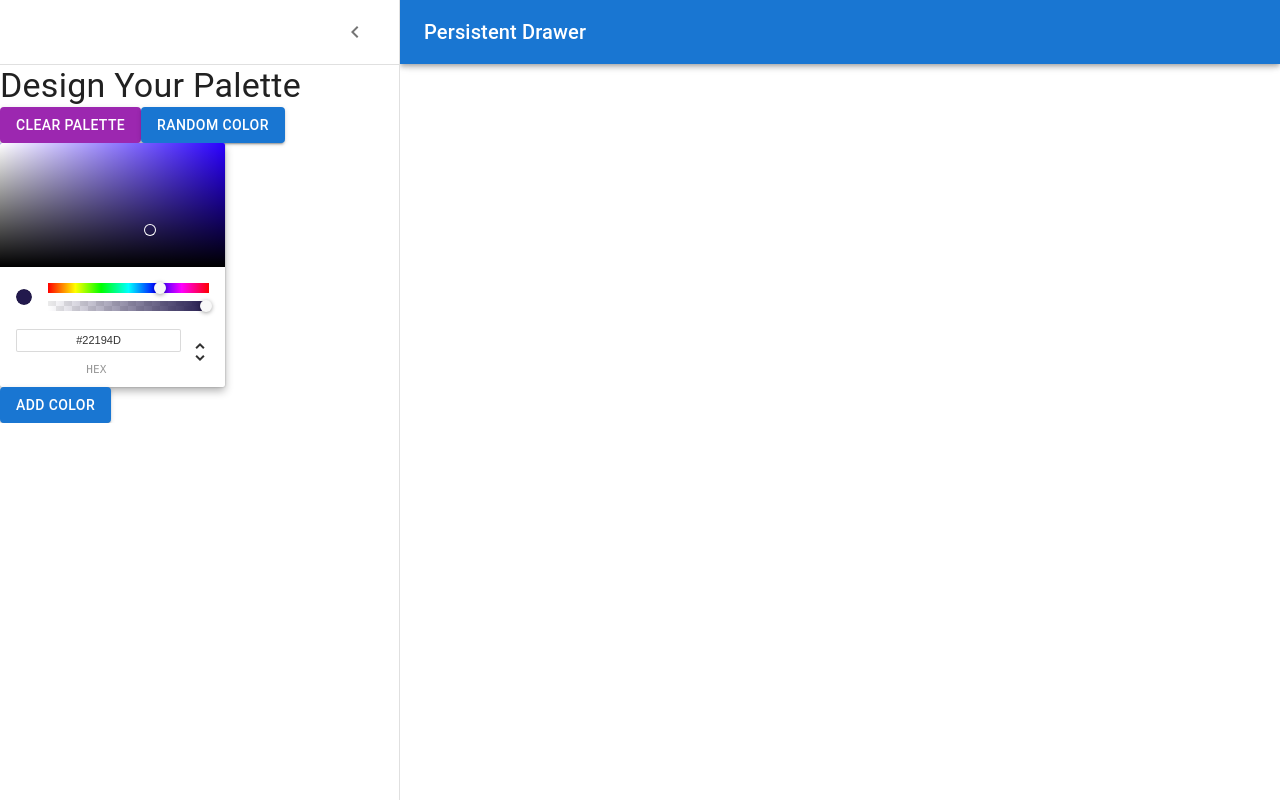
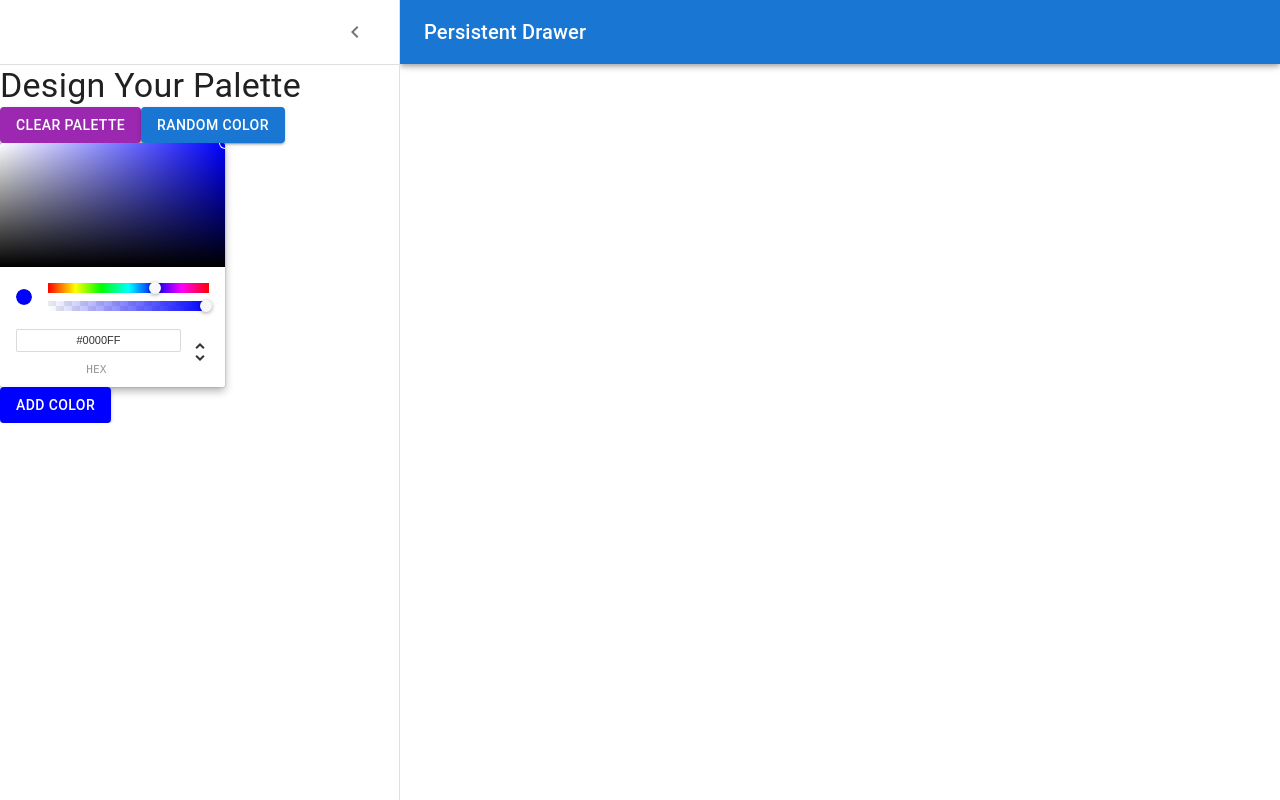
Before and after one commit to AdrianKusek/react-colors, a React (Create React App) app: page /pallete/new in a window 1280 px wide. Both pictures are taken after a click on the button "open drawer". Built offline with nearby package versions, Linux system fonts and the light colour scheme.

Commit message:
connect colorpicker to button

```diff
--- a/package.json
+++ b/package.json
@@ -14,6 +14,7 @@
     "rc-slider": "^11.1.5",
     "react": "^18.3.1",
     "react-color": "^2.19.3",
+    "react-colorful": "^5.6.1",
     "react-copy-to-clipboard": "^5.1.0",
     "react-dom": "^18.3.1",
     "react-router-dom": "^6.26.2",
--- a/src/App.js
+++ b/src/App.js
@@ -5,6 +5,7 @@ import { Routes, Route, useParams } from 'react-router-dom';
 import PalleteList from "./PalleteList";
 import SingleColorPalette from "./SingleColorPalette";
 import NewPaletteForm from "./NewPaletteForm";
+
 
 function App() {
   function findPallete(id){
@@ -27,6 +28,8 @@ function App() {
   return (
     <Routes>
 
+
+
         <Route path="/" element={<PalleteList pallets={seedColors}/>}  />
         <Route path="/pallete/:id" element={ <PalleteWithId/>} />
         <Route path="/pallete/:paletteId/:colorId" element={ <SingleColorPalleteWithId/>} />
--- a/src/NewPaletteForm.js
+++ b/src/NewPaletteForm.js
@@ -1,17 +1,33 @@
-import React from 'react';
+import React, {useState} from 'react';
 import { AppBar, Box, CssBaseline, Drawer, IconButton, Toolbar, Typography, Divider, Button } from '@mui/material';
 import MenuIcon from '@mui/icons-material/Menu';
 import ChevronLeftIcon from '@mui/icons-material/ChevronLeft';
-import { ChromePicker } from 'react-color';
+import { ChromePicker, SketchPicker} from 'react-color';
+import { HexColorPicker } from "react-colorful";
+
 
 const drawerWidth = 400;
 
 export default function NewPaletteForm() {
-  const [open, setOpen] = React.useState(false);
+  const [open, setOpen] = useState(false);
 
   const handleDrawerToggle = () => {
     setOpen(!open);
   };
+  const [color, setColor] = useState('blue'); // define a state for the color prop
+  const [colors,setColors] = useState(['red','blue'])
+  const handleChange = (c) => {
+    setColor(c.hex);
+  };
+
+  const addColor = (newColor)=>{
+    setColors([...colors, newColor])
+    console.log(colors, 'array state')
+  }
+  const handleAddColor = () => {
+    addColor(color)
+    console.log('in handle')
+  }
 
   return (
     <Box sx={{ display: 'flex' }}>
@@ -66,8 +82,12 @@ export default function NewPaletteForm() {
           <Typography variant='h4'>Design Your Palette</Typography>
           <Button variant='contained' color='secondary'>Clear Palette</Button>
           <Button variant='contained' color='primary'>Random Color</Button>
-          <ChromePicker/>
-          <Button variant='contained' color='primary'>ADD COLOR</Button>
+          <ChromePicker color={color}
+           onChange={handleChange}
+           onChangeComplete={newColor => console.log(newColor,'yo')}/>
+
+
+          <Button onClick={handleAddColor} variant='contained' color='primary' style={{backgroundColor:color}}>ADD COLOR</Button>
         </Box>
       </Drawer>
 
@@ -84,6 +104,9 @@ export default function NewPaletteForm() {
         <Toolbar />
         <Typography paragraph>
           Main content goes here.
+          <ul>
+            {colors.map((color)=>(<li>{color}</li>))}
+          </ul>
 
         </Typography>
       </Box>
```
Also changed, not shown: 1 other file (tests, documents, lock files or other folders).
